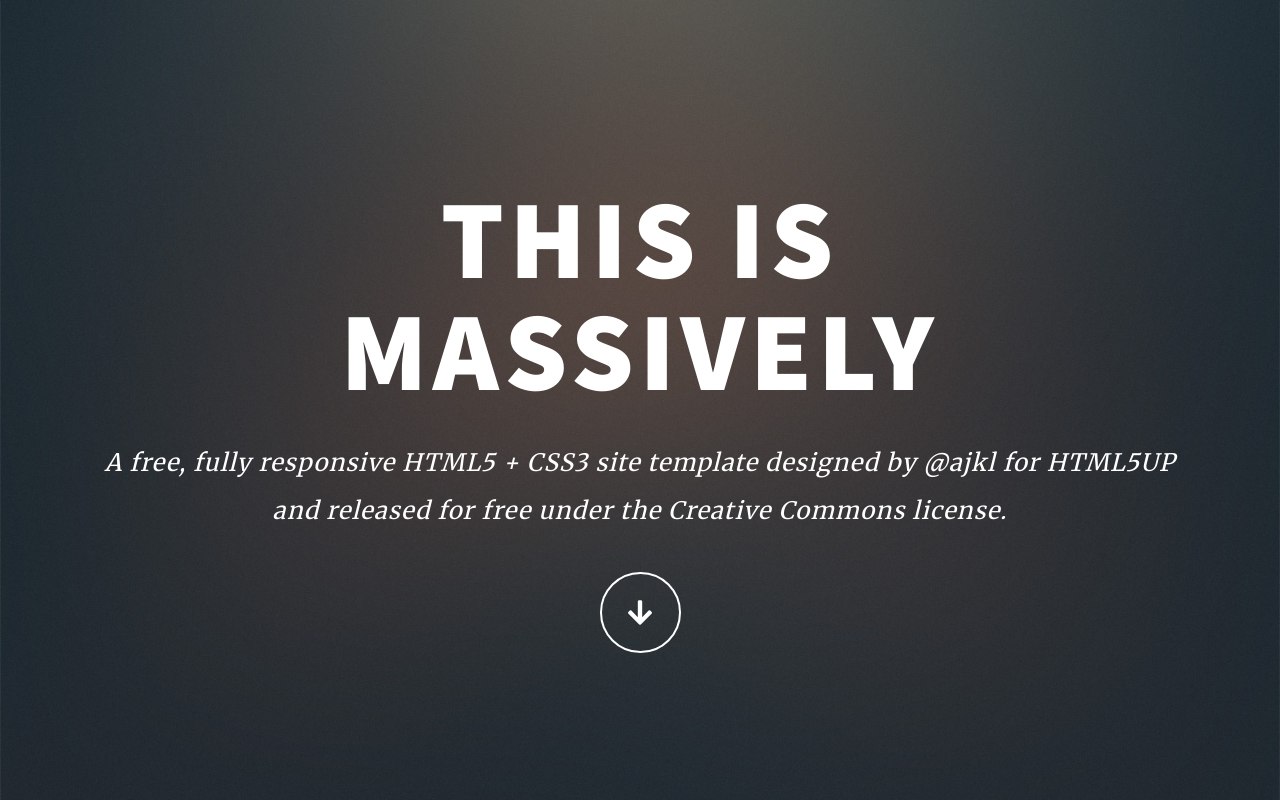
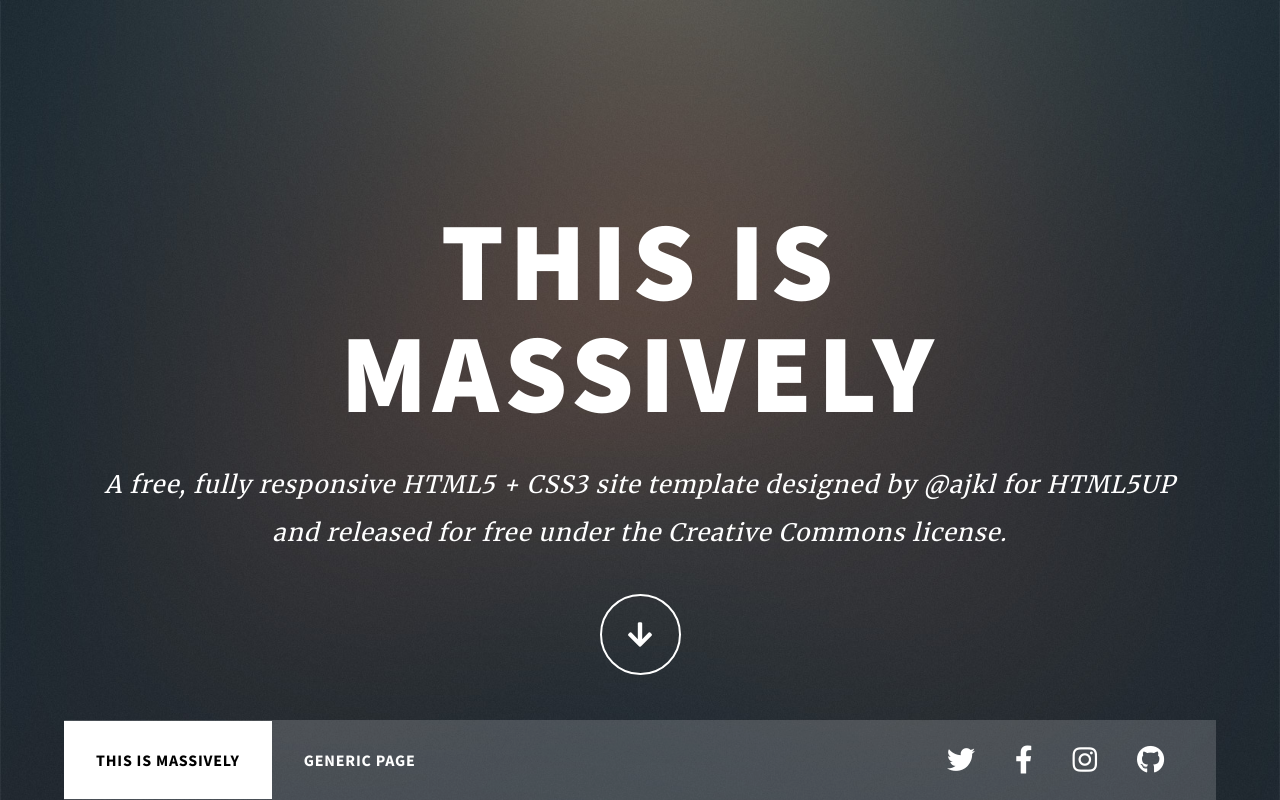
Before and after one commit to PiotrHol/Massively, a website: page index.html in a window 1280 px wide. Drawn offline with Linux system fonts and the light colour scheme.

Commit message:
Adding main navigation

```diff
--- a/index.html
+++ b/index.html
@@ -13,8 +13,20 @@
     <div class="container header">
         <h1>This is<br>Massively</h1>
         <p>A free, fully responsive HTML5 + CSS3 site template designed by @ajkl for HTML5UP<br> and released for free under the Creative Commons license.</p>
-        <a href="#"><span class="fas fa-arrow-down"></span></a>
+        <a href="#navigation"><span class="fas fa-arrow-down"></span></a>
     </div>
 </header>
+<nav id="navigation" class="container">
+    <ul class="nav-list nav-main">
+        <li><a href="#" class="nav-main__active">This is massively</a></li>
+        <li><a href="#">Generic page</a></li>
+    </ul>
+    <ul class="nav-list nav-icons">
+        <li><a href="#"><span class="fab fa-twitter"></span></a></li>
+        <li><a href="#"><span class="fab fa-facebook-f"></span></a></li>
+        <li><a href="#"><span class="fab fa-instagram"></span></a></li>
+        <li><a href="#"><span class="fab fa-github"></span></a></li>
+    </ul>
+</nav>
 </body>
 </html>
--- a/scss/elements/_header.scss
+++ b/scss/elements/_header.scss
@@ -1,5 +1,5 @@
 .header {
-  height: calc(100vh - 65px);
+  height: calc(100vh - 5em);
   background: transparent;
   color: white;
   width: auto;
@@ -8,7 +8,7 @@
   justify-content: center;
   align-items: center;
   text-align: center;
-  margin-top: 50px;
+  padding-top: 10em;
 
   h1 {
     text-transform: uppercase;
--- /dev/null
+++ b/scss/elements/_navigation.scss
@@ -0,0 +1,59 @@
+nav {
+  background-color: rgba(255, 255, 255, 0.175);
+  display: flex;
+  justify-content: space-between;
+  height: 5em;
+
+  .nav-list {
+    list-style: none;
+    display: flex;
+    justify-content: center;
+    align-items: center;
+  }
+
+  .nav-main {
+    a {
+      display: inline-block;
+      color: white;
+      text-transform: uppercase;
+      text-decoration: none;
+      font-family: "Source Sans Pro", sans-serif;
+      font-size: 1em;
+      font-weight: 700;
+      letter-spacing: .05em;
+      padding: 1.84em 2em;
+      transition: background-color 0.2s ease-in-out, color 0.2s ease-in-out;
+
+      &:hover {
+        background-color: rgba(255, 255, 255, 0.1);
+      }
+    }
+
+    .nav-main__active {
+      background-color: white;
+      color: black;
+
+      &:hover {
+        color: #18bfef;
+        background-color: white;
+      }
+    }
+  }
+
+  .nav-icons {
+    margin-right: 2em;
+
+    a {
+      display: inline-block;
+      text-decoration: none;
+      margin: 0 1.25rem;
+      color: white;
+      font-size: 1.75em;
+      transition: background-color 0.2s ease-in-out, color 0.2s ease-in-out;
+
+      &:hover {
+        color: #18bfef;
+      }
+    }
+  }
+}
--- a/scss/main.scss
+++ b/scss/main.scss
@@ -3,5 +3,6 @@
 @import "settings/fonts";
 @import "elements/base";
 @import "elements/header";
+@import "elements/navigation";
 @import "elements/content";
 @import "elements/footer";
```
Also changed, not shown: css/main.css.
